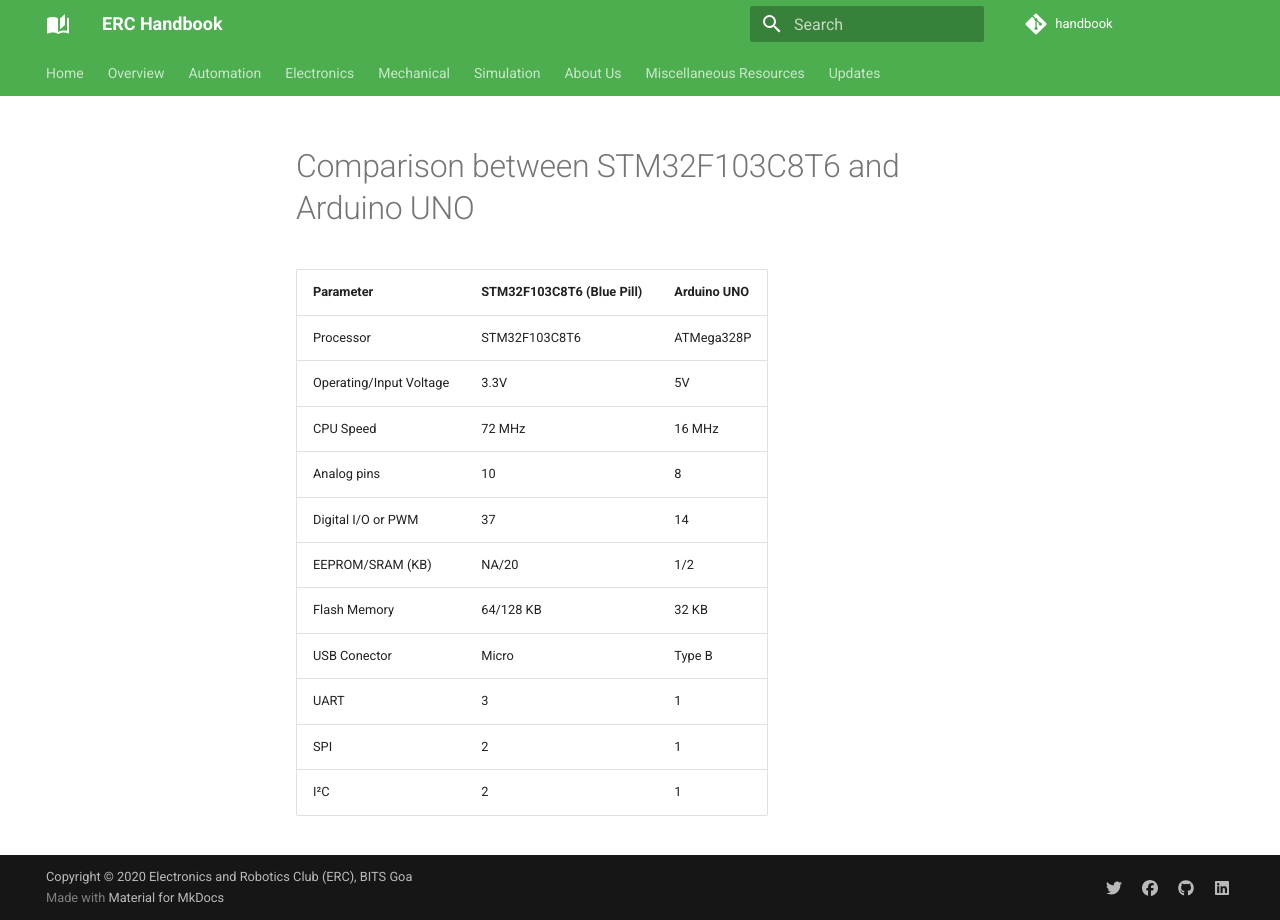
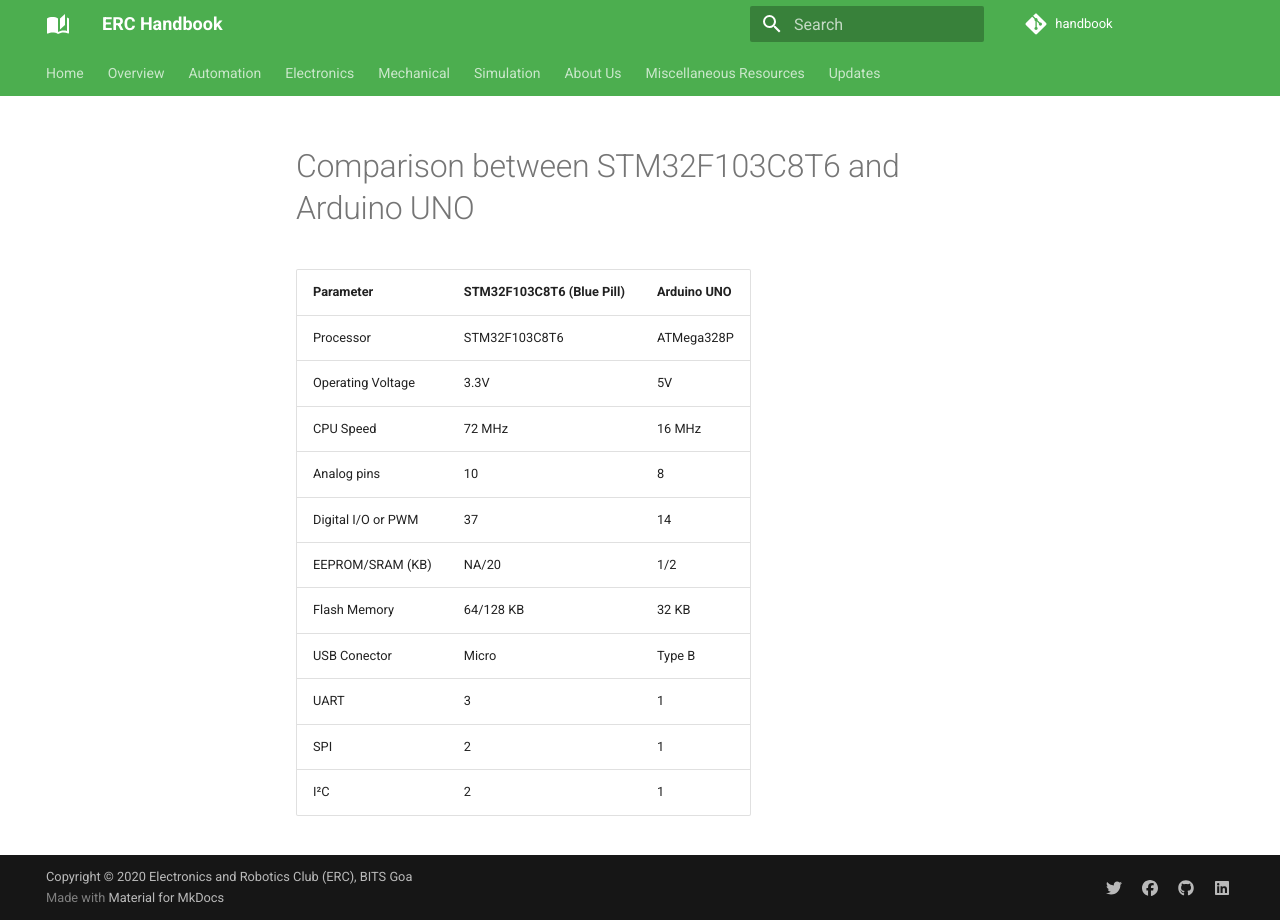
Before and after one commit to ERC-BPGC/handbook, an MkDocs documentation site: the page built from docs/electronics/Development_Boards/STM32vsArduinoUNO.md, in a window 1280 px wide. Built offline with MkDocs 1.6.1 and Material for MkDocs 9.7.7, drawn with Linux system fonts in a browser that asks for light colours; comment, search, counter and statistics services are not loaded.

Commit message:
Update STM32vsArduinoUNO.md

```diff
--- a/docs/electronics/Development_Boards/STM32vsArduinoUNO.md
+++ b/docs/electronics/Development_Boards/STM32vsArduinoUNO.md
@@ -3,7 +3,7 @@
 | Parameter              | STM32F103C8T6 (Blue Pill) | Arduino UNO |
 |------------------------|---------------------------|-------------|
 | Processor              | STM32F103C8T6             | ATMega328P  |
-| Operating/Input Voltage|3.3V|5V|
+| Operating Voltage|3.3V|5V|
 |CPU Speed|72 MHz|16 MHz|
 |Analog pins|10|8|
 |Digital I/O or PWM|37|14|
```
